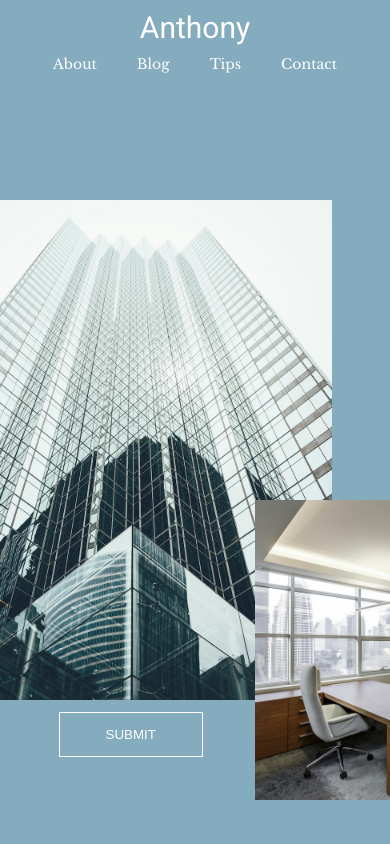
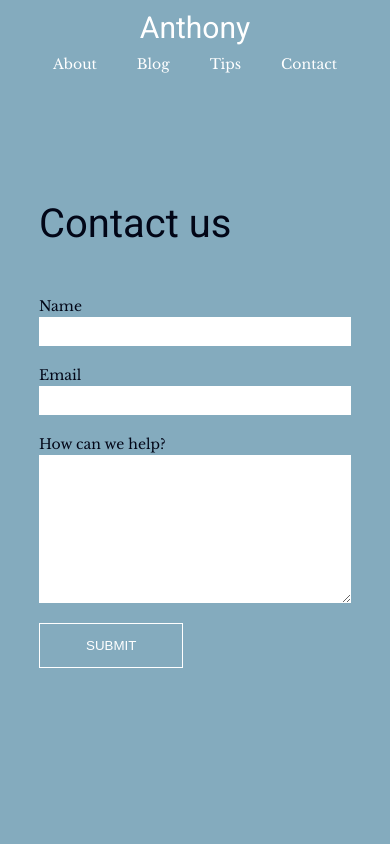
Before and after one commit to kathyhahahahoang/anthony-dry-eyes, a React (Vite) app: page /contact in a window 390 px wide. Shown: the top 844 px of the page. Built offline with nearby package versions, Linux system fonts and the light colour scheme.

Commit message:
Create media queries for contact form in ContactContainer

```diff
--- a/src/ui/contact/ContactContainer.module.scss
+++ b/src/ui/contact/ContactContainer.module.scss
@@ -13,26 +13,69 @@
   margin-top: 20rem;
   width: 70%;
   height: 60rem;
-  //   background-color: palegoldenrod;
+  // background-color: palegoldenrod;
   display: flex;
+
+  @media (max-width: 1800px) {
+    width: 80%;
+    // background-color: lightblue;
+  }
+
+  @media (max-width: 1400px) {
+    width: calc(100% - 12rem);
+    height: 55rem;
+    // background-color: chartreuse;
+  }
+
+  @media (max-width: 1200px) {
+    width: calc(100% - 8rem);
+    height: 50rem;
+  }
+
+  @media (max-width: 1000px) {
+    width: 60%;
+    height: 100%;
+    // background-color: rgb(225, 74, 202);
+    flex-direction: column;
+  }
+
+  @media (max-width: 650px) {
+    width: 80%;
+  }
 }
 
 .contact {
   width: 50%;
-  //   background-color: brown;
+  // background-color: brown;
   display: flex;
   flex-direction: column;
   justify-content: center;
   gap: 3rem;
+
+  @media (max-width: 1000px) {
+    width: 100%;
+  }
 }
 
 .form {
-  //   background-color: olive;
+  // background-color: olive;
   width: 70%;
   display: flex;
   flex-direction: column;
   gap: 2rem;
   padding: 2rem 0;
+
+  @media (max-width: 1800px) {
+    width: 80%;
+  }
+
+  @media (max-width: 1400px) {
+    width: 90%;
+  }
+
+  @media (max-width: 1000px) {
+    width: 100%;
+  }
 }
 
 .form-field {
@@ -63,6 +106,25 @@
   height: 50rem;
   object-fit: cover;
   right: 0;
+
+  @media (max-width: 1800px) {
+    width: 32rem;
+    height: 43rem;
+  }
+
+  @media (max-width: 1400px) {
+    width: 30rem;
+    height: 40rem;
+  }
+
+  @media (max-width: 1200px) {
+    width: 27rem;
+    height: 37rem;
+  }
+
+  @media (max-width: 1000px) {
+    display: none;
+  }
 }
 
 .office {
@@ -71,12 +133,37 @@
   height: 30rem;
   object-fit: cover;
   bottom: 0rem;
-  left: 6rem;
+  right: 30rem;
+
+  @media (max-width: 1800px) {
+    width: 35rem;
+    height: 25rem;
+    right: 20rem;
+    bottom: 6rem;
+  }
+
+  @media (max-width: 1400px) {
+    width: 35rem;
+    height: 25rem;
+    right: 16rem;
+    bottom: 8rem;
+  }
+
+  @media (max-width: 1200px) {
+    width: 32rem;
+    height: 22rem;
+    right: 12rem;
+    bottom: 4rem;
+  }
+
+  @media (max-width: 1000px) {
+    display: none;
+  }
 }
 
 .location-container {
   width: 70%;
-  //   background-color: goldenrod;
+  background-color: goldenrod;
   display: flex;
   gap: 5rem;
   margin-bottom: 20rem;
```
